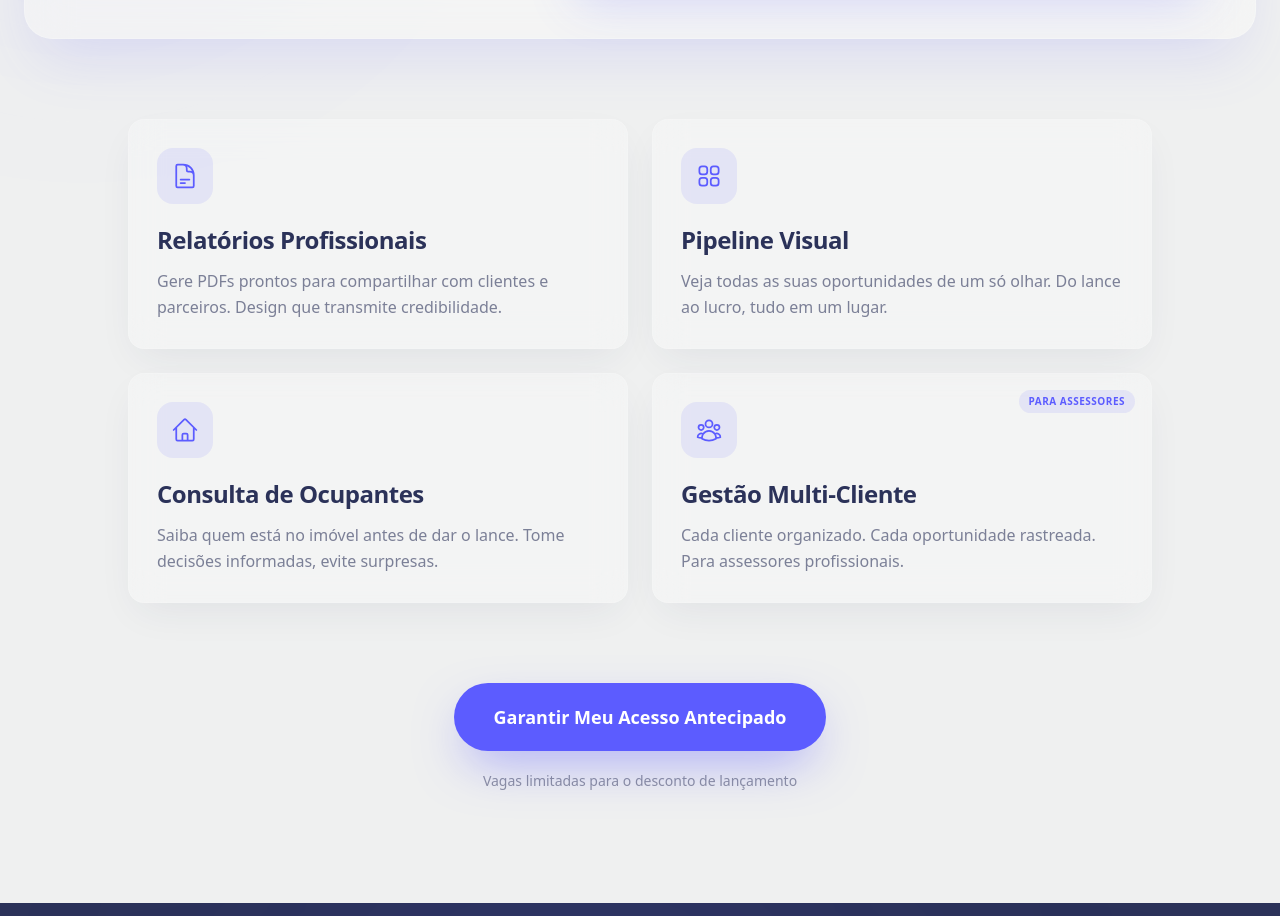
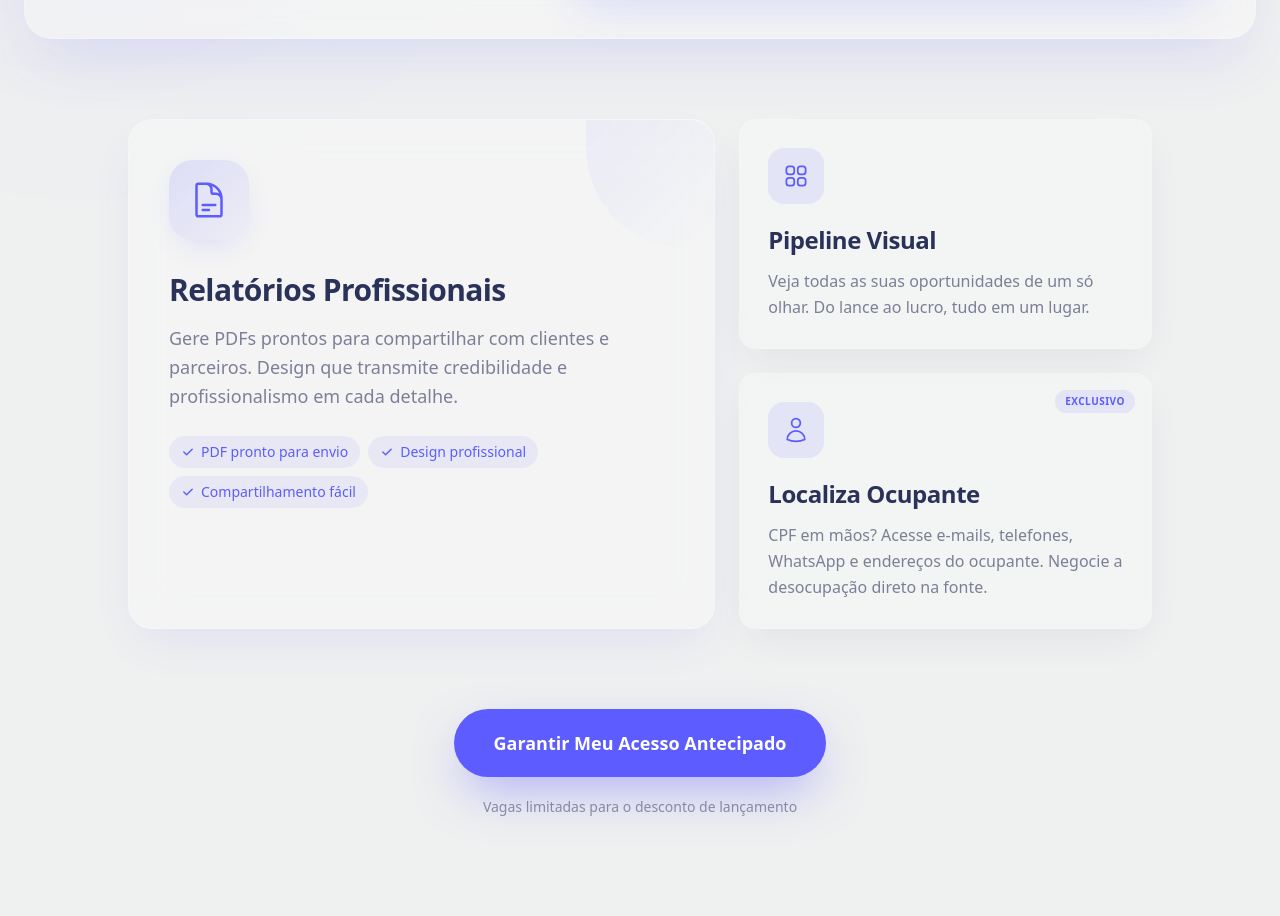
Before and after one commit to marcusvmb/landing, a Next.js app in the folder nexus-leiloes/: page / in a window 1280 px wide. Shown: the part 5075-5991 px from the top of the page. Built offline with nearby package versions, Linux system fonts and the light colour scheme; no server answers.

Commit message:
atualização página

```diff
--- a/nexus-leiloes/src/components/sections/features/FeaturesShowcase.tsx
+++ b/nexus-leiloes/src/components/sections/features/FeaturesShowcase.tsx
@@ -78,13 +78,12 @@ const heroFeatures = [
   },
 ];
 
-// Features secundárias (sem vídeo)
-const secondaryFeatures = [
-  {
+// Feature em destaque (card grande)
+const featuredFeature = {
   id: 'relatorios',
   icon: (
     <svg
-        className="w-7 h-7"
+      className="w-10 h-10"
       fill="none"
       viewBox="0 0 24 24"
       stroke="currentColor"
@@ -98,8 +97,12 @@ const secondaryFeatures = [
     </svg>
   ),
   title: 'Relatórios Profissionais',
-    description: 'Gere PDFs prontos para compartilhar com clientes e parceiros. Design que transmite credibilidade.',
-  },
+  description: 'Gere PDFs prontos para compartilhar com clientes e parceiros. Design que transmite credibilidade e profissionalismo em cada detalhe.',
+  highlights: ['PDF pronto para envio', 'Design profissional', 'Compartilhamento fácil'],
+};
+
+// Features secundárias (cards menores)
+const secondaryFeatures = [
   {
     id: 'dashboard',
     icon: (
@@ -133,33 +136,13 @@ const secondaryFeatures = [
         <path
           strokeLinecap="round"
           strokeLinejoin="round"
-          d="M2.25 12l8.954-8.955c.44-.439 1.152-.439 1.591 0L21.75 12M4.5 9.75v10.125c0 .621.504 1.125 1.125 1.125H9.75v-4.875c0-.621.504-1.125 1.125-1.125h2.25c.621 0 1.125.504 1.125 1.125V21h4.125c.621 0 1.125-.504 1.125-1.125V9.75M8.25 21h8.25"
+          d="M15.75 6a3.75 3.75 0 11-7.5 0 3.75 3.75 0 017.5 0zM4.501 20.118a7.5 7.5 0 0114.998 0A17.933 17.933 0 0112 21.75c-2.676 0-5.216-.584-7.499-1.632z"
         />
       </svg>
     ),
-    title: 'Consulta de Ocupantes',
-    description: 'Saiba quem está no imóvel antes de dar o lance. Tome decisões informadas, evite surpresas.',
-  },
-  {
-    id: 'assessores',
-    icon: (
-      <svg
-        className="w-7 h-7"
-        fill="none"
-        viewBox="0 0 24 24"
-        stroke="currentColor"
-        strokeWidth={1.5}
-      >
-        <path
-          strokeLinecap="round"
-          strokeLinejoin="round"
-          d="M18 18.72a9.094 9.094 0 003.741-.479 3 3 0 00-4.682-2.72m.94 3.198l.001.031c0 .225-.012.447-.037.666A11.944 11.944 0 0112 21c-2.17 0-4.207-.576-5.963-1.584A6.062 6.062 0 016 18.719m12 0a5.971 5.971 0 00-.941-3.197m0 0A5.995 5.995 0 0012 12.75a5.995 5.995 0 00-5.058 2.772m0 0a3 3 0 00-4.681 2.72 8.986 8.986 0 003.74.477m.94-3.197a5.971 5.971 0 00-.94 3.197M15 6.75a3 3 0 11-6 0 3 3 0 016 0zm6 3a2.25 2.25 0 11-4.5 0 2.25 2.25 0 014.5 0zm-13.5 0a2.25 2.25 0 11-4.5 0 2.25 2.25 0 014.5 0z"
-        />
-      </svg>
-    ),
-    title: 'Gestão Multi-Cliente',
-    description: 'Cada cliente organizado. Cada oportunidade rastreada. Para assessores profissionais.',
-    badge: 'PARA ASSESSORES',
+    title: 'Localiza Ocupante',
+    description: 'CPF em mãos? Acesse e-mails, telefones, WhatsApp e endereços do ocupante. Negocie a desocupação direto na fonte.',
+    badge: 'EXCLUSIVO',
   },
 ];
 
@@ -207,11 +190,19 @@ export default function FeaturesShowcase() {
           ))}
         </div>
 
-        {/* Secondary Features - Bento Grid */}
-        <div className="grid grid-cols-1 sm:grid-cols-2 gap-5 lg:gap-6 max-w-5xl mx-auto mb-16 lg:mb-20">
+        {/* Secondary Features - Asymmetric Bento Layout */}
+        <div className="grid grid-cols-1 lg:grid-cols-12 gap-5 lg:gap-6 max-w-5xl mx-auto mb-16 lg:mb-20">
+          {/* Card em destaque (maior) */}
+          <div className="lg:col-span-7">
+            <FeaturedFeatureCard feature={featuredFeature} />
+          </div>
+
+          {/* Cards menores empilhados */}
+          <div className="lg:col-span-5 flex flex-col gap-5 lg:gap-6">
             {secondaryFeatures.map((feature) => (
               <SecondaryFeatureCard key={feature.id} feature={feature} />
             ))}
+          </div>
         </div>
 
         {/* CTA */}
@@ -427,6 +418,105 @@ function HeroFeatureCard({ feature, reversed = false }: HeroFeatureCardProps) {
 }
 
 // ============================================
+// Featured Feature Card (card grande em destaque)
+// ============================================
+interface FeaturedFeatureCardProps {
+  feature: {
+    id: string;
+    icon: React.ReactNode;
+    title: string;
+    description: string;
+    highlights: string[];
+  };
+}
+
+function FeaturedFeatureCard({ feature }: FeaturedFeatureCardProps) {
+  return (
+    <article
+      className="
+        group
+        relative
+        h-full
+        bg-white/30
+        backdrop-blur-xl
+        border border-white/20
+        rounded-2xl lg:rounded-3xl
+        p-8 lg:p-10
+        shadow-[0_20px_50px_-15px_rgba(92,92,255,0.12)]
+        hover:shadow-[0_30px_70px_-15px_rgba(92,92,255,0.2)]
+        hover:bg-white/40
+        hover:-translate-y-1
+        transition-all duration-500
+      "
+    >
+      {/* Decorative gradient */}
+      <div
+        className="
+          absolute top-0 right-0 w-32 h-32
+          bg-gradient-to-br from-[#5C5CFF]/10 to-transparent
+          rounded-tr-3xl rounded-bl-[100px]
+          opacity-60
+        "
+        aria-hidden="true"
+      />
+
+      {/* Icon */}
+      <div
+        className="
+          relative
+          w-16 h-16 lg:w-20 lg:h-20
+          bg-gradient-to-br from-[#5C5CFF]/15 to-[#5C5CFF]/5
+          rounded-2xl lg:rounded-3xl
+          flex items-center justify-center
+          mb-6 lg:mb-8
+          text-[#5C5CFF]
+          group-hover:scale-105
+          transition-all duration-300
+          shadow-[0_10px_30px_-10px_rgba(92,92,255,0.2)]
+        "
+      >
+        {feature.icon}
+      </div>
+
+      {/* Content */}
+      <h4 className="text-2xl lg:text-3xl font-bold text-[#2B3259] mb-4 tracking-[-0.02em]">
+        {feature.title}
+      </h4>
+      <p className="text-base lg:text-lg text-[#2B3259]/60 leading-relaxed mb-6">
+        {feature.description}
+      </p>
+
+      {/* Highlights */}
+      <div className="flex flex-wrap gap-2">
+        {feature.highlights.map((highlight) => (
+          <span
+            key={highlight}
+            className="
+              inline-flex items-center gap-1.5
+              bg-[#5C5CFF]/8
+              text-[#5C5CFF]
+              text-sm
+              font-medium
+              px-3 py-1.5
+              rounded-full
+            "
+          >
+            <svg className="w-3.5 h-3.5" fill="currentColor" viewBox="0 0 20 20">
+              <path
+                fillRule="evenodd"
+                d="M16.707 5.293a1 1 0 010 1.414l-8 8a1 1 0 01-1.414 0l-4-4a1 1 0 011.414-1.414L8 12.586l7.293-7.293a1 1 0 011.414 0z"
+                clipRule="evenodd"
+              />
+            </svg>
+            {highlight}
+          </span>
+        ))}
+      </div>
+    </article>
+  );
+}
+
+// ============================================
 // Secondary Feature Card (sem vídeo)
 // ============================================
 interface SecondaryFeatureCardProps {
@@ -445,6 +535,7 @@ function SecondaryFeatureCard({ feature }: SecondaryFeatureCardProps) {
       className="
         group
         relative
+        flex-1
         bg-white/25
         backdrop-blur-lg
         border border-white/15
```
Lines whose indentation alone changed are shown as unchanged.
